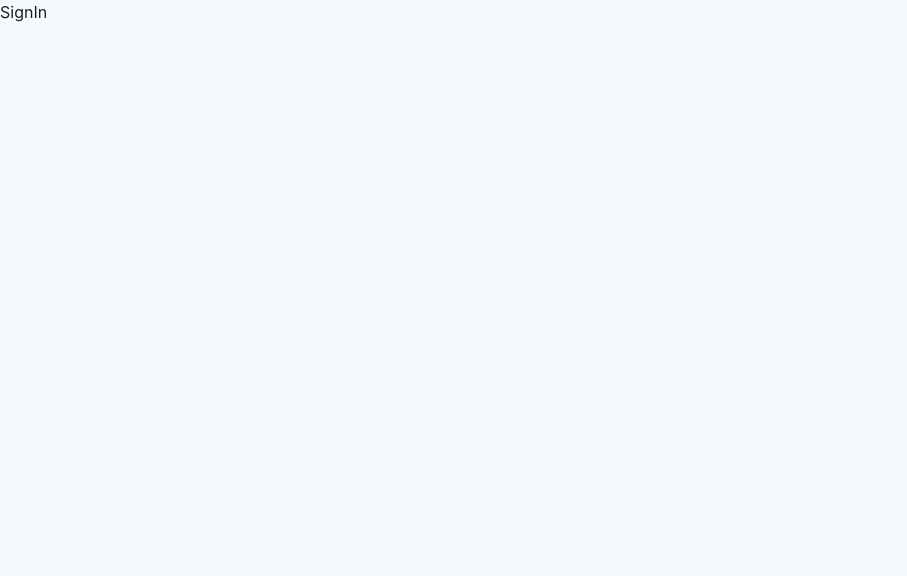
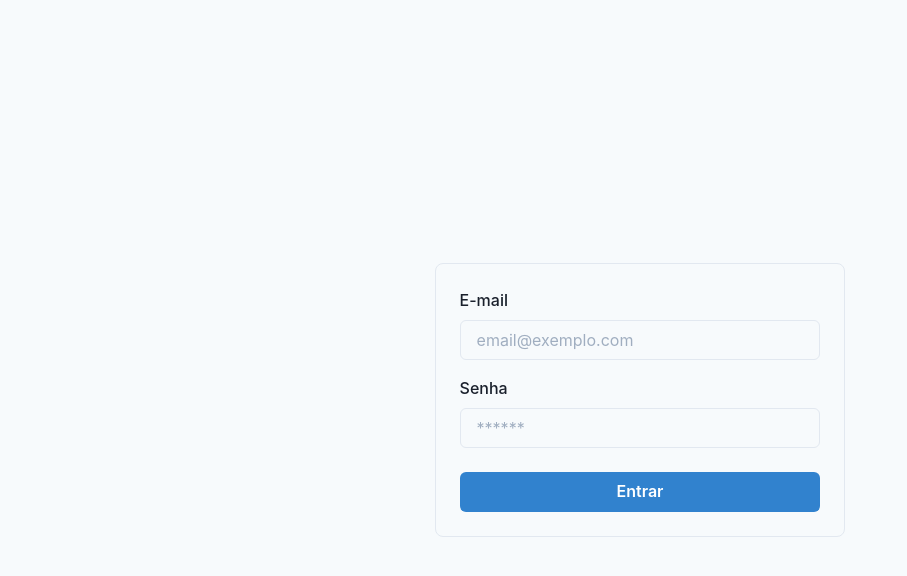
Before and after one commit to LuizAlexandreSilva/bet-manager-web, a React (Create React App) app: page /signin in a window 1280 px wide. Shown: the top 576 px of the page, without its empty margins (0-907 px from the left). Built offline with nearby package versions, Linux system fonts and the light colour scheme.

Commit message:
feat: signin page

```diff
--- a/package.json
+++ b/package.json
@@ -18,6 +18,7 @@
     "framer-motion": "6",
     "react": "^18.0.0",
     "react-dom": "^18.0.0",
+    "react-hook-form": "^7.30.0",
     "react-router-dom": "^6.3.0",
     "react-scripts": "5.0.1",
     "typescript": "^4.6.3",
--- a/src/pages/SignIn.tsx
+++ b/src/pages/SignIn.tsx
@@ -1,5 +1,92 @@
-import React from 'react';
+import {
+  Box,
+  Button,
+  Flex,
+  FormControl,
+  FormErrorMessage,
+  FormLabel,
+  Input,
+} from '@chakra-ui/react';
+import React, { useCallback } from 'react';
+import { useForm } from 'react-hook-form';
 
-export default function SignIn() {
-  return <div>SignIn</div>;
-}
+type FormData = {
+  email: string;
+  password: string;
+};
+
+const SignIn = () => {
+  const {
+    handleSubmit,
+    register,
+    formState: { errors, isSubmitting },
+  } = useForm<FormData>();
+  // const router = useRouter();
+
+  const onSubmit = useCallback(async (formData: FormData) => {
+    // const res = await signIn<'credentials'>('credentials', {
+    //   redirect: false,
+    //   callbackUrl: '/dashboard',
+    //   email: formData.email,
+    //   password: formData.password,
+    // });
+    // if (res?.error) {
+    //   toast();
+    // }
+    // if (res?.url) {
+    //   router.push(res.url);
+    // }
+  }, []);
+
+  return (
+    <Flex h="100vh" align="center" justify="center">
+      <form onSubmit={handleSubmit(onSubmit)}>
+        <Box maxW="container.xs" borderWidth="1px" borderRadius="lg" p="6">
+          <FormControl isInvalid={!!errors.email}>
+            <FormLabel htmlFor="email">E-mail</FormLabel>
+            <Input
+              id="email"
+              placeholder="email@exemplo.com"
+              type="email"
+              {...register('email', {
+                required: 'Campo obrigatório',
+              })}
+            />
+            <FormErrorMessage>
+              {errors.email && errors.email.message}
+            </FormErrorMessage>
+          </FormControl>
+
+          <FormControl isInvalid={!!errors.password}>
+            <FormLabel htmlFor="password" mt="4">
+              Senha
+            </FormLabel>
+            <Input
+              id="password"
+              placeholder="******"
+              type="password"
+              {...register('password', {
+                required: 'Campo obrigatório',
+              })}
+            />
+            <FormErrorMessage>
+              {errors.password && errors.password.message}
+            </FormErrorMessage>
+
+            <Button
+              type="submit"
+              isLoading={isSubmitting}
+              w="100%"
+              mt="6"
+              colorScheme="blue"
+            >
+              Entrar
+            </Button>
+          </FormControl>
+        </Box>
+      </form>
+    </Flex>
+  );
+};
+
+export default SignIn;
```
Also changed, not shown: 1 other file (tests, documents, lock files or other folders).
